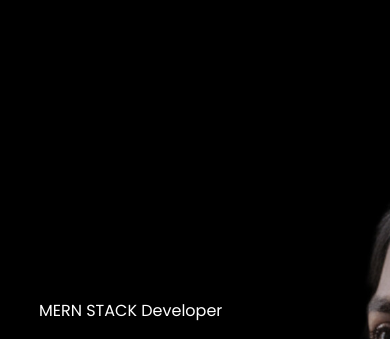
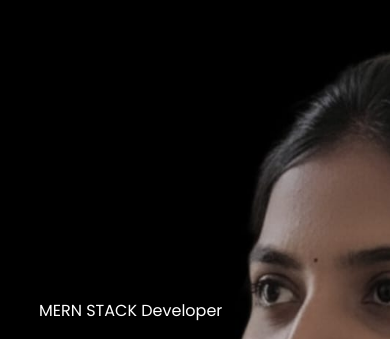
Before and after one commit to sri2004s/portfolio, a plain HTML site: page index.html in a window 390 px wide. Shown: the part 69-408 px from the top of the page. Drawn offline with Linux system fonts and the light colour scheme; a web font is replaced by a local one.

Commit message:
updated image path in media query

```diff
--- a/styles.css
+++ b/styles.css
@@ -331,7 +331,7 @@ form input ,form textarea{
 
  @media only screen and (max-width:600px){
     #header{
-        background-image: url(images/WhatsApp\ Image\ 2025-10-29\ at\ 19.32.12_058db656.jpg);
+        background-image: url('images/WhatsApp\ Image\ 2025-11-02\ at\ 13.36.18_db022c64.jpg');
     }
     .header-text{
         margin-top: 100%;
```
